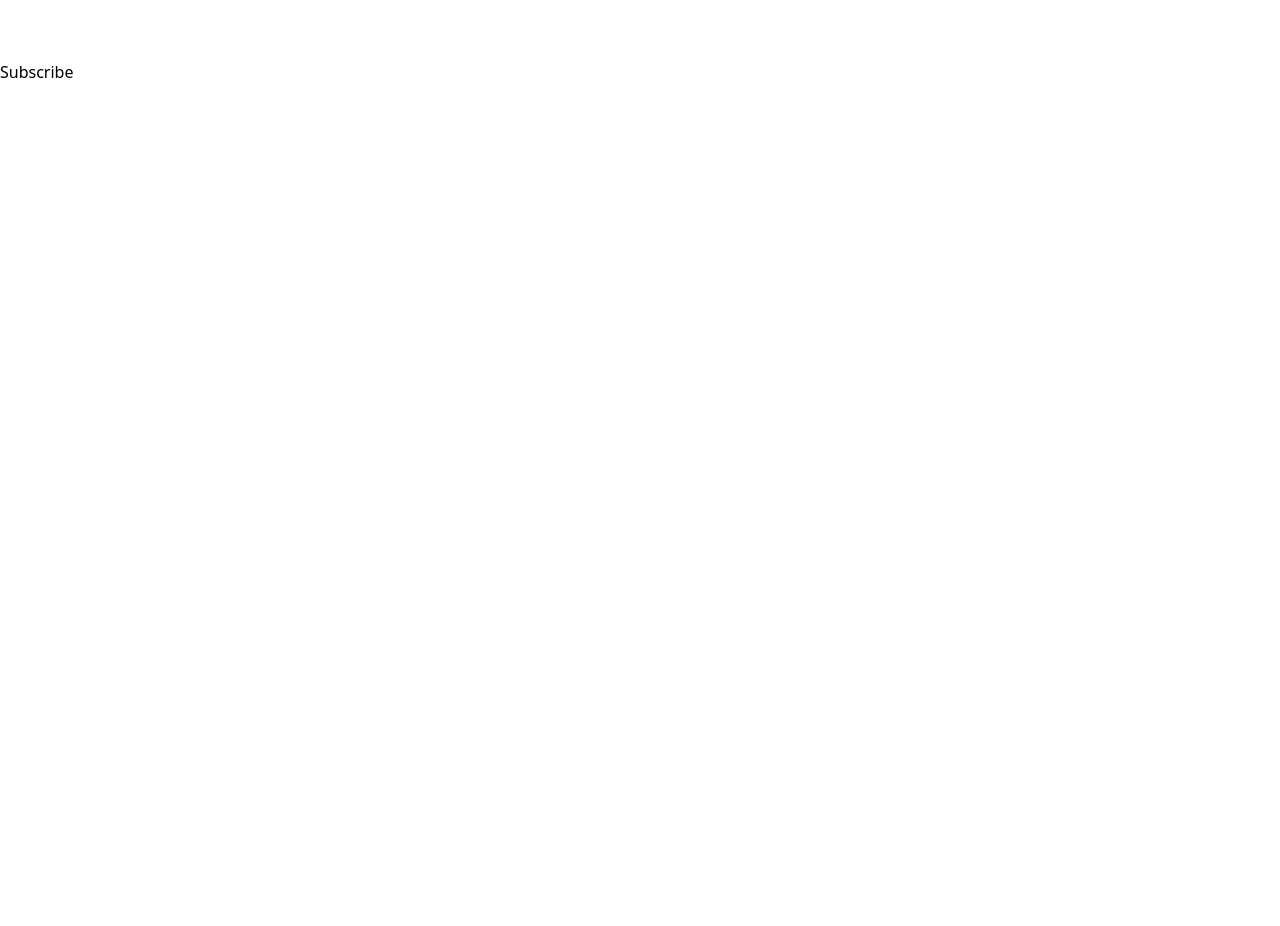
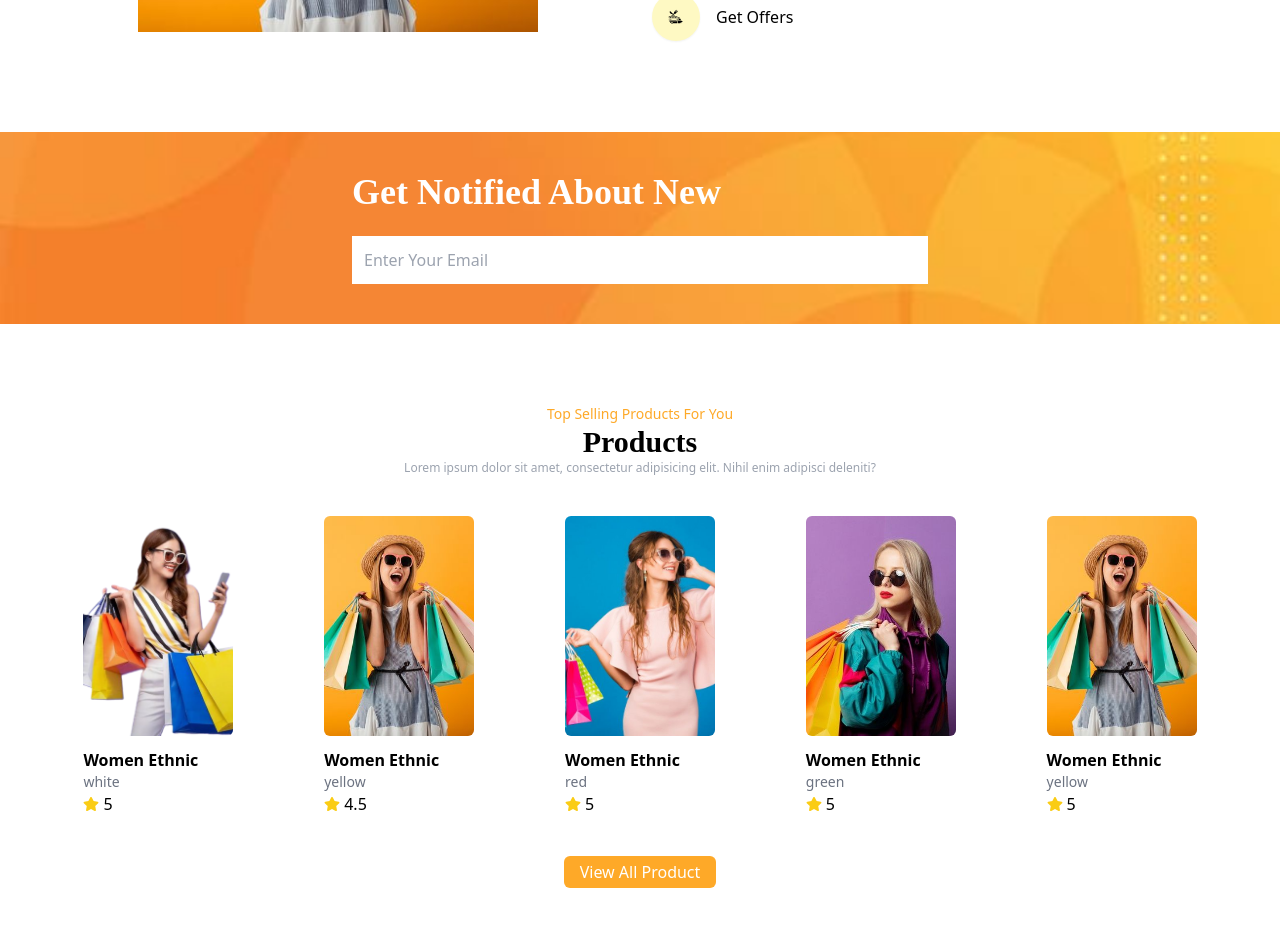
Before and after one commit to dawittamene/zumbara-ecommerce-using-react-, a React (Vite) app: page / in a window 1280 px wide. Shown: the part 2180-3106 px from the top of the page. Before the commit the page ends 2264 px from the top, so only its background shows below. Built offline with nearby package versions, Linux system fonts and the light colour scheme.

Commit message:
done Subscribe Banner

```diff
--- a/src/App.jsx
+++ b/src/App.jsx
@@ -43,6 +43,8 @@ function App() {
         <TopProducts />
         <Banner />
         <Subscribe />
+        <Products />
+
       </div>
     </>
   )
--- a/src/Components/Products/Products.jsx
+++ b/src/Components/Products/Products.jsx
@@ -100,13 +100,15 @@ const Products = () => {
                                         </div>
                                     </div>
                                 </div>
-                            ))
-                        }
-
-
+                            ))}
+                </div>
+                {/* view product button */}
+                <div className=' flex justify-center'>
+                    <button className=' text-center mt-10 cursor-pointer bg-primary text-white rounded-md py-1 px-4'>
+                        View All Product
+                    </button>
                 </div>
             </div>
-
         </div>
     </div>
   )
--- a/src/Components/Subscribe/Subscribe.jsx
+++ b/src/Components/Subscribe/Subscribe.jsx
@@ -1,8 +1,39 @@
 import React from 'react'
+import Banner from '../../assets/website/orange-pattern.jpg'
+
+const BannerImage = {
+    backgroundImage:`url(${Banner})`,
+    backgroundPosition:'center',
+    backgroundRepeat:'no-repeat',
+    backgroundSize:"cover",
+    height:'100%',
+    width:'100%'
+}
 
 const Subscribe = () => {
   return (
-    <div>Subscribe</div>
+    <div
+    data-aos="zoom-in"
+    className=' bg-gray-100 dark:bg-gray-800 text-white mb-20'
+    style={BannerImage}
+    >
+        <div className=' container bg-blue-sm py-10'>
+            <div
+            className=' space-y-6 max-w-xl mx-auto'
+            >
+                <h1
+                className=' text-2xl sm:text-4xl text-center font-[poppins] font-semibold sm:text-left'
+                >Get Notified About New
+                </h1>
+                <input
+                data-aos="fade-up"
+                type="text" placeholder='Enter Your Email'
+                className='w-full p-3'
+                />
+            </div>
+
+        </div>
+    </div>
   )
 }
 
```
